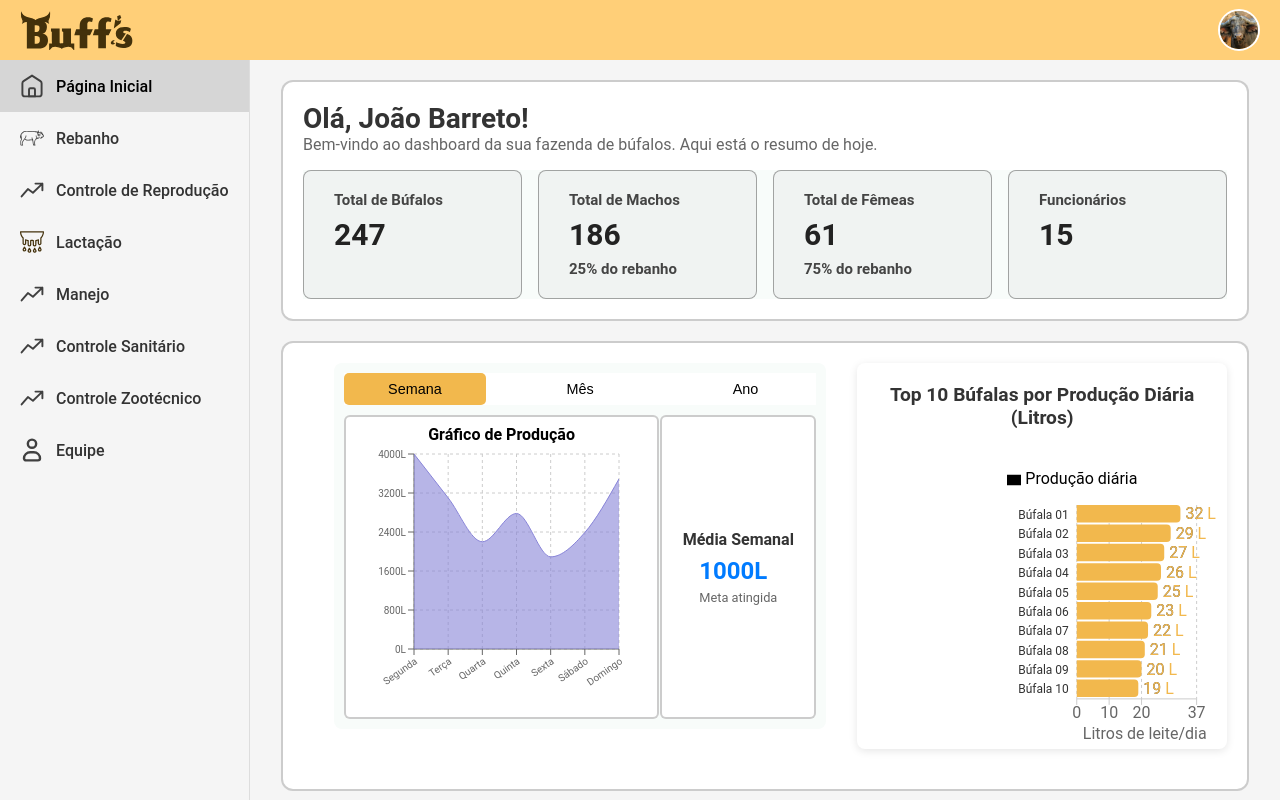
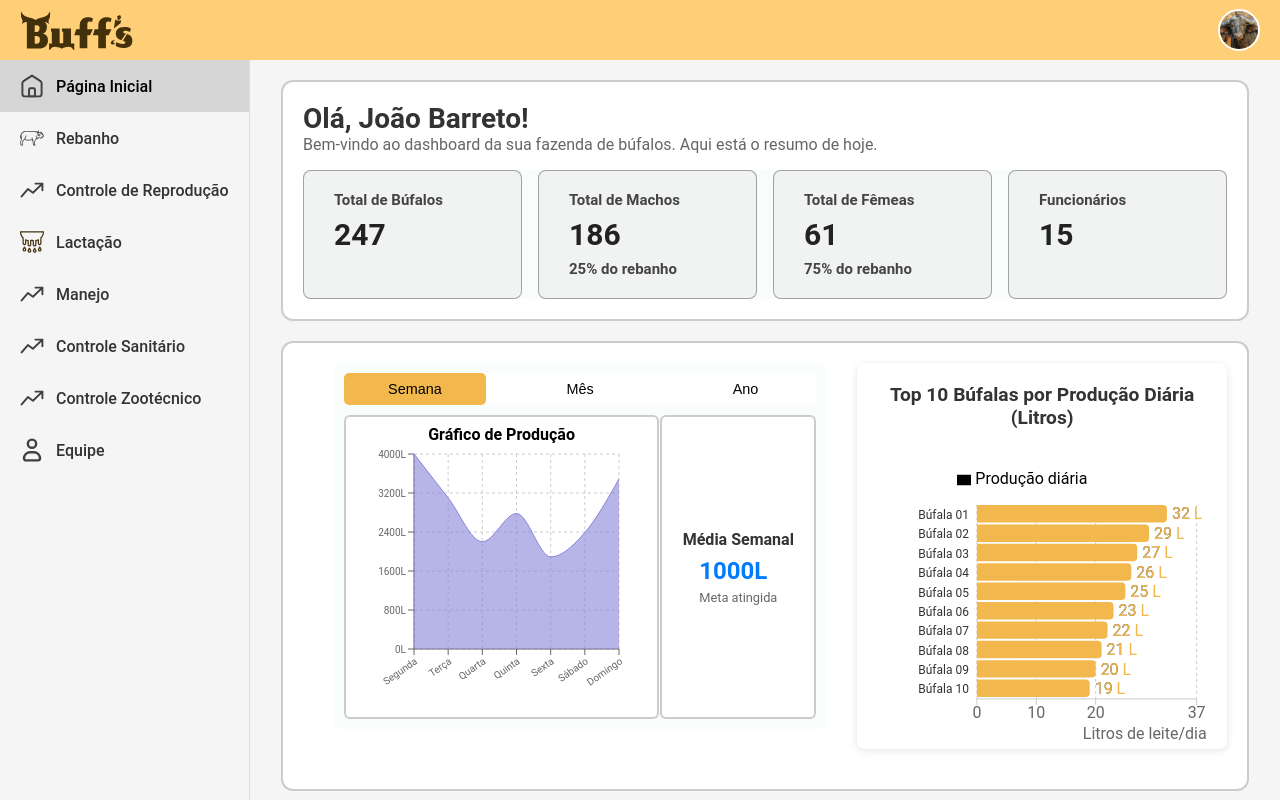
Before and after one commit to CyberLiveStock/dsm4-buffs-frontend, a Next.js app: page /home in a window 1280 px wide. Built offline with nearby package versions, Linux system fonts and the light colour scheme.

Commit message:
fix(component TopBuffaloesChart.js) correção do left do grafico que estava quebrando a responsividade

```diff
--- a/src/components/Home/TopBuffaloesChart/TopBuffaloesChart.js
+++ b/src/components/Home/TopBuffaloesChart/TopBuffaloesChart.js
@@ -41,7 +41,7 @@ export default function TopBuffaloesChart() {
           <BarChart
             data={data}
             layout="vertical"
-            margin={{ top: 20, right: 30, left: 100, bottom: 20 }}
+            margin={{ top: 20, right: 30, bottom: 20 }}
             barSize={25}
           >
             <CartesianGrid strokeDasharray="3 3" horizontal={false} />
```
